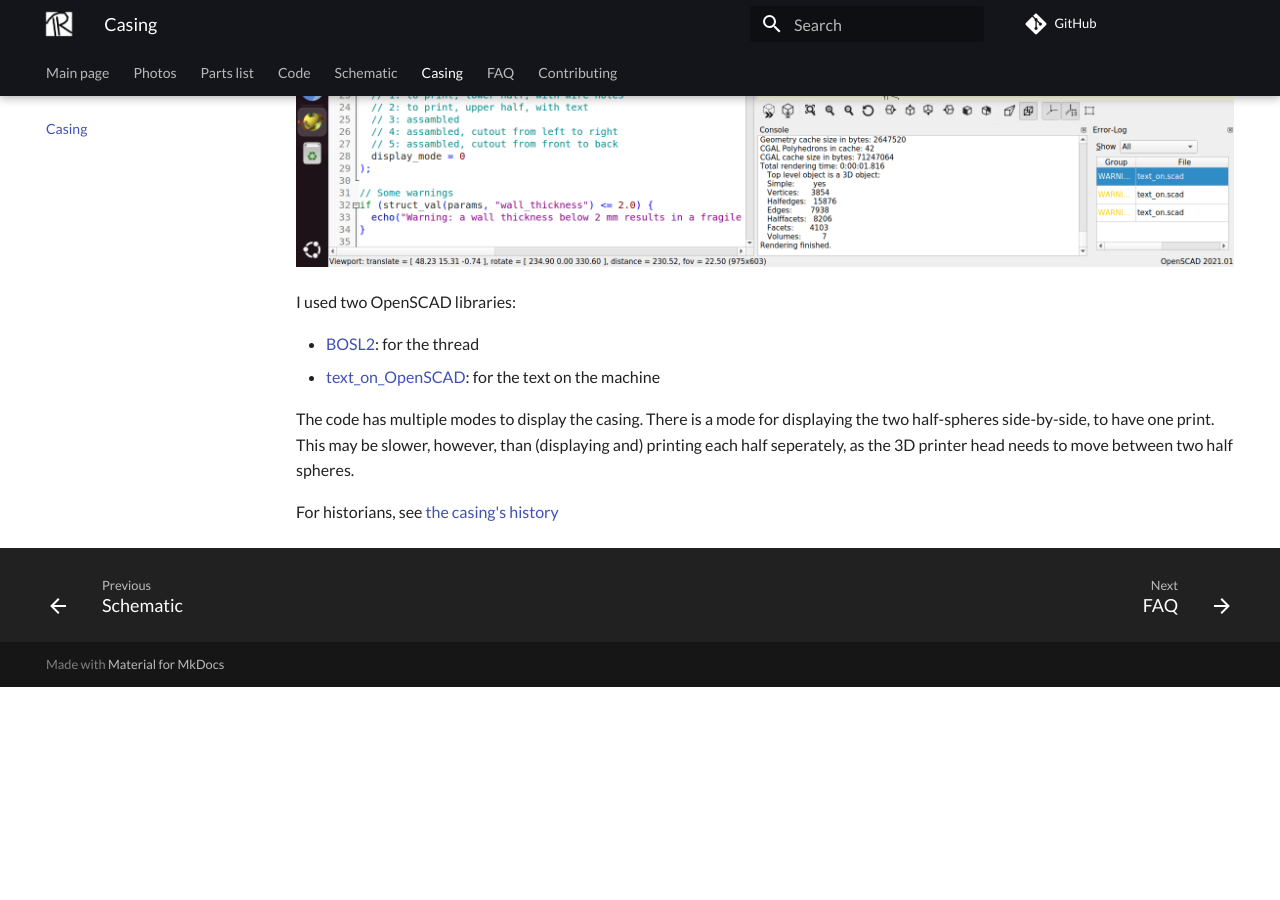
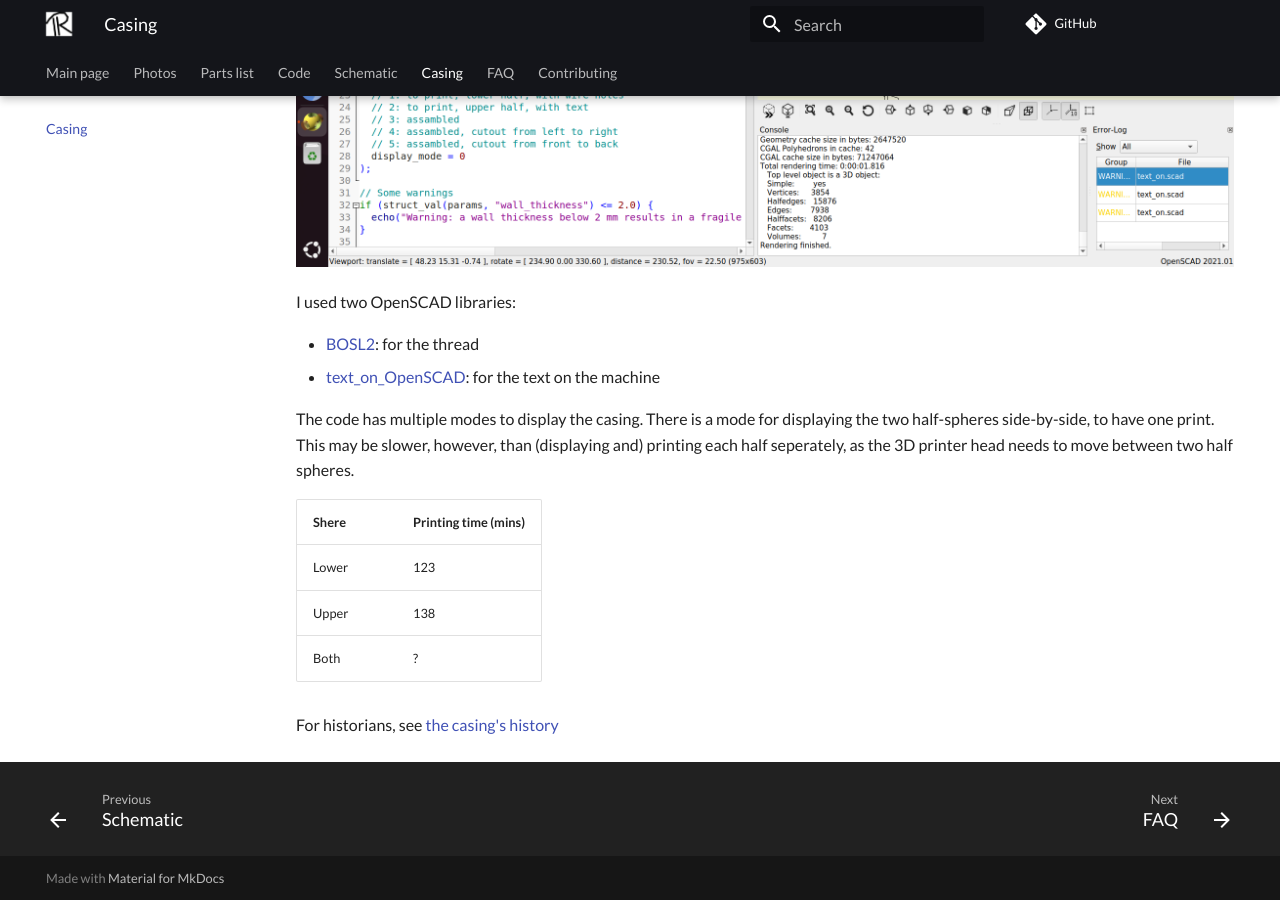
Before and after one commit to richelbilderbeek/MinimalPiClock, an MkDocs documentation site: the page built from docs/casing/README.md, in a window 1280 px wide and 900 px high, scrolled down 572 px. Built offline with MkDocs 1.6.1 and Material for MkDocs 9.7.7, drawn with Linux system fonts in a browser that asks for light colours; comment, search, counter and statistics services are not loaded; before the commit the page ends 1259 px from its top, so only the background shows below that.

Commit message:
Add times

```diff
--- a/docs/casing/README.md
+++ b/docs/casing/README.md
@@ -18,4 +18,10 @@ to have one print. This may be slower, however, than (displaying and) printing
 each half seperately, as the 3D printer head needs to move between two half
 spheres.
 
+Shere|Printing time (mins)
+-----|--------------------
+Lower|123
+Upper|138
+Both |?
+
 For historians, see [the casing's history](casings_history.md)
```
